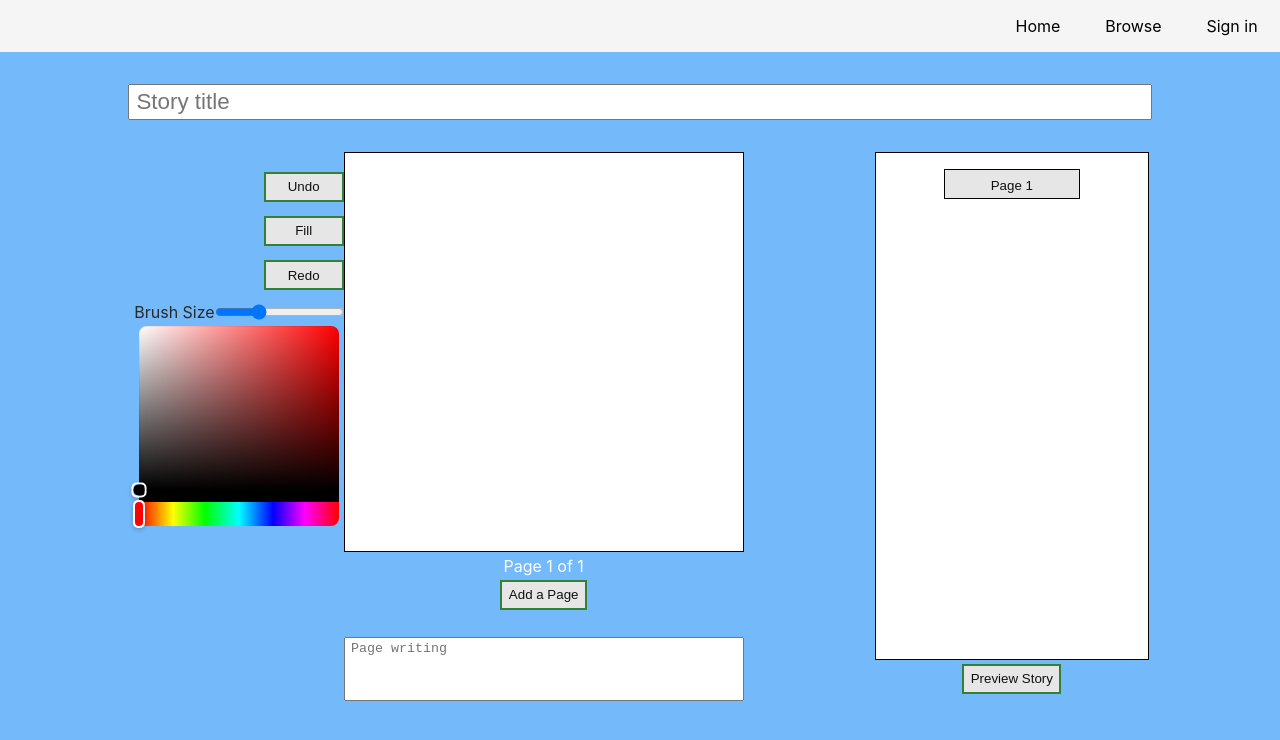
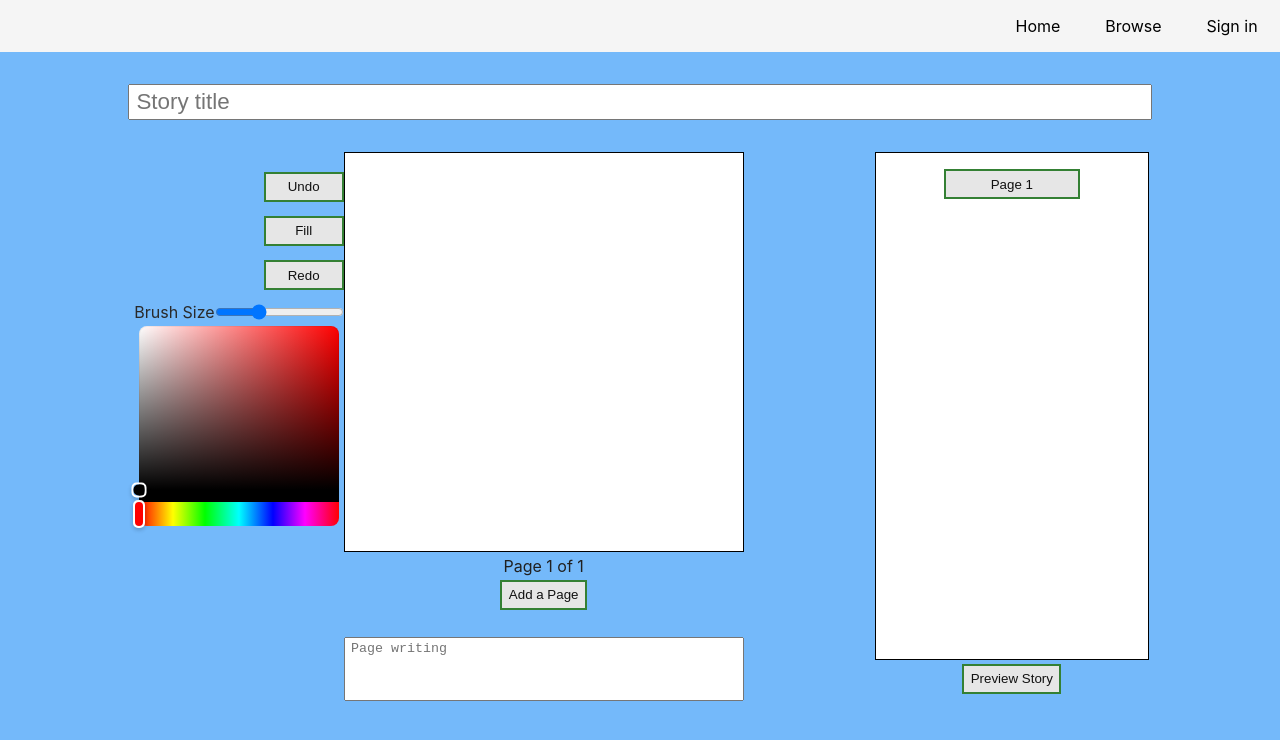
Before and after one commit to Shoozle/React-Story-Creator, a React (Create React App) app: page / in a window 1280 px wide. Shown: the top 740 px of the page. Built offline with nearby package versions, Linux system fonts and the light colour scheme.

Commit message:
hid btns correctly, darker canvas font

```diff
--- a/src/components/Canvas/Toolbox/Toolbox.js
+++ b/src/components/Canvas/Toolbox/Toolbox.js
@@ -36,7 +36,7 @@ const Toolbox = (props) => {
 
             {pageNum > 0 && <Button onClick={onPrevPage} text="Previous Page" />}
             {pages.length < 20 && onNewPage && <Button onClick={onNewPage} text="Add a Page" />}
-            {pages.length > 1 && pageNum < pages.length && <Button onClick={onNextPage} text="Next Page" />}
+            {pages.length > 1 && pageNum < pages.length-1 && <Button onClick={onNextPage} text="Next Page" />}
             {onPreview && <Button onClick={onPreview} text="Preview Story" />}
 
         </div>
--- a/src/components/Canvas/canvas.module.css
+++ b/src/components/Canvas/canvas.module.css
@@ -11,7 +11,7 @@
 
 .pageNumber {
     display: block;
-    color: white;
+    color: rgb(32, 32, 32);
     text-align: center;
 }
 
--- a/src/components/Storybook/storybook.module.css
+++ b/src/components/Storybook/storybook.module.css
@@ -1,7 +1,7 @@
 .bookSection{
     display: flex;
     flex-wrap: wrap;
-    background-color: rgb(53, 53, 16);
+    background-color: rgb(236, 216, 154);
     justify-content: center;
     align-items: center;
     flex-basis: 100%;
@@ -10,7 +10,7 @@
 
 .storyTitle{
     flex-basis: 100%;
-    color: white;
+    color: rgb(34, 34, 34);
     text-align: center;
     margin-bottom: 2rem;
 }
@@ -28,7 +28,7 @@
 }
 
 .page p {
-    color: white;
+    color: rgb(34, 34, 34);
 }
 
 .canvas{
--- a/src/components/UI/Button/button.module.css
+++ b/src/components/UI/Button/button.module.css
@@ -21,16 +21,12 @@
     display: block;
     margin: 0 auto;
     width: 50%;
-    text-align: center;
-    border: 1px solid black;
-    padding: .5rem;
-    margin-bottom: .9rem;
+    margin-bottom: 1rem;
 }
-
 
 .FlowchartButton::after {
     display: block;
-    margin: .3rem auto;
+    margin: .6rem auto;
     content: "";
     width: 2px;
     height: 1rem;
```
